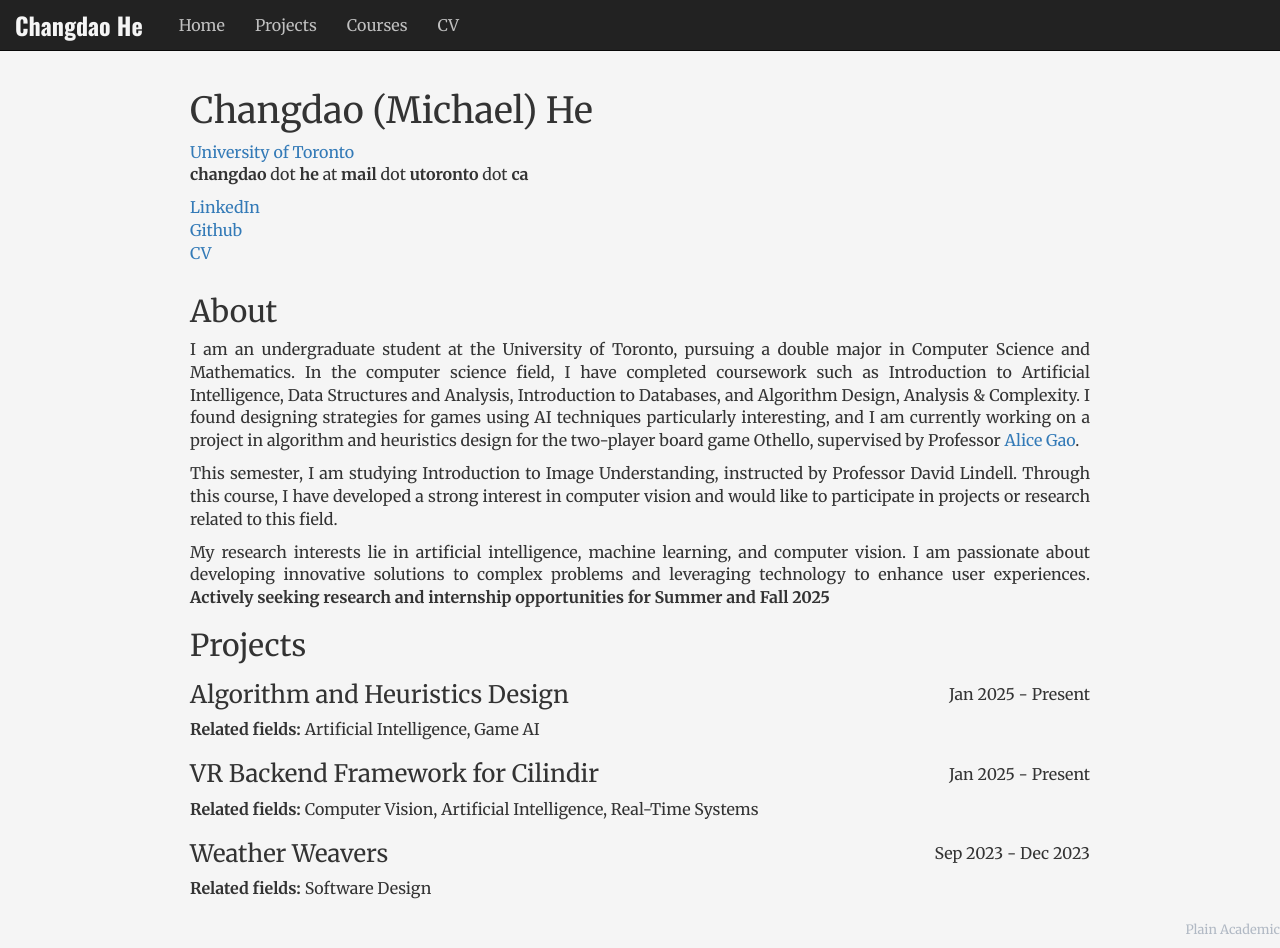
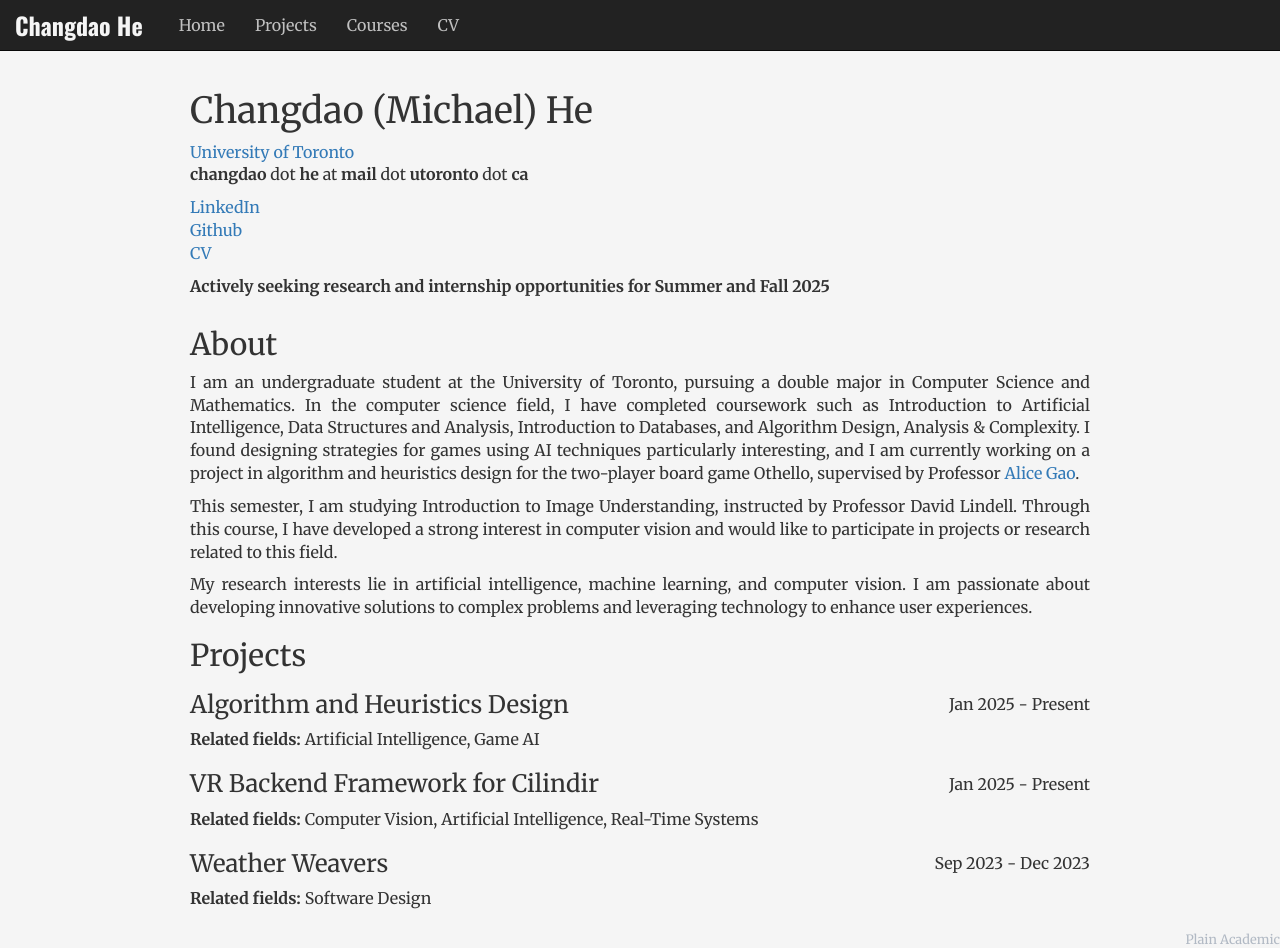
Before and after one commit to michaelcantprogram/michaelcantprogram.github.io, a plain HTML site: page index.html in a window 1280 px wide. Drawn offline with nearby package versions, Linux system fonts and the light colour scheme.

Commit message:
Minor change in content

```diff
--- a/index.html
+++ b/index.html
@@ -84,6 +84,8 @@
         <p style="margin: 0;"><a href="https://www.linkedin.com/in/changdao-he-60045527b/" target="_blank" rel="noopener noreferrer">LinkedIn</a></p>
         <p style="margin: 0;"><a href="https://github.com/michaelcantprogram" target="_blank" rel="noopener noreferrer">Github</a></p>
         <p style="margin: 0;"><a href="assets/Changdao_He_Resume.pdf" target="_blank" rel="noopener noreferrer">CV</a></p>
+        <p></p>
+        <b>Actively seeking research and internship opportunities for Summer and Fall 2025</b>
       </div>
     </div>
 
@@ -103,7 +105,7 @@
         Through this course, I have developed a strong interest in computer vision and would like to participate in projects
         or research related to this field.</p>
         <p>My research interests lie in artificial intelligence, machine learning, and computer vision. I am passionate about developing
-            innovative solutions to complex problems and leveraging technology to enhance user experiences. <b>Actively seeking research and internship opportunities for Summer and Fall 2025</b></p>
+            innovative solutions to complex problems and leveraging technology to enhance user experiences.</p>
 <!--      <h2>Technical Skills</h2>-->
 <!--      <ul>-->
 <!--        <li><strong>Programming Languages:</strong> C, Java, Python, SQL, Shell Script, Assembly, R</li>-->
```
